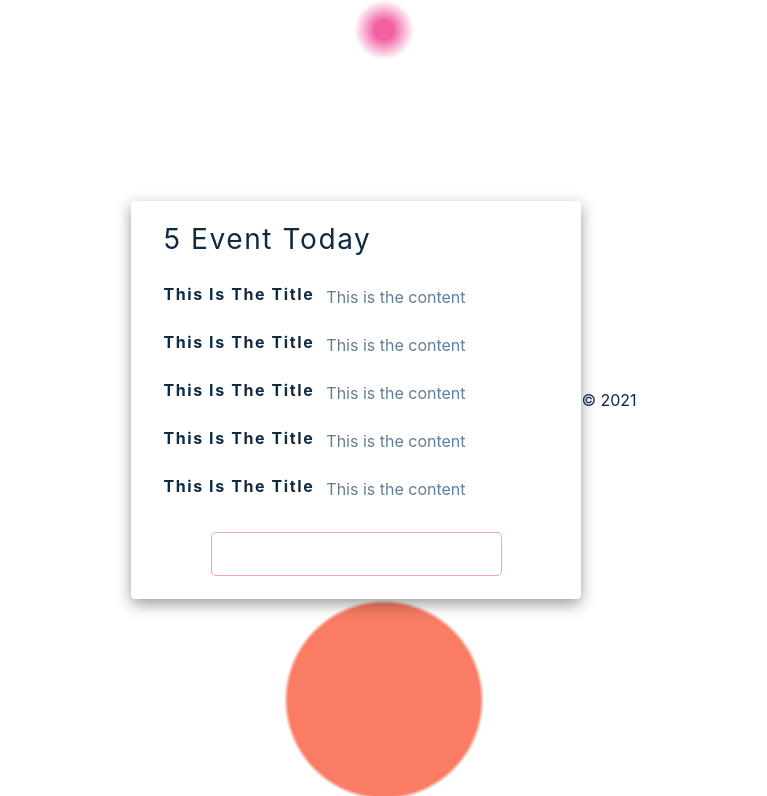
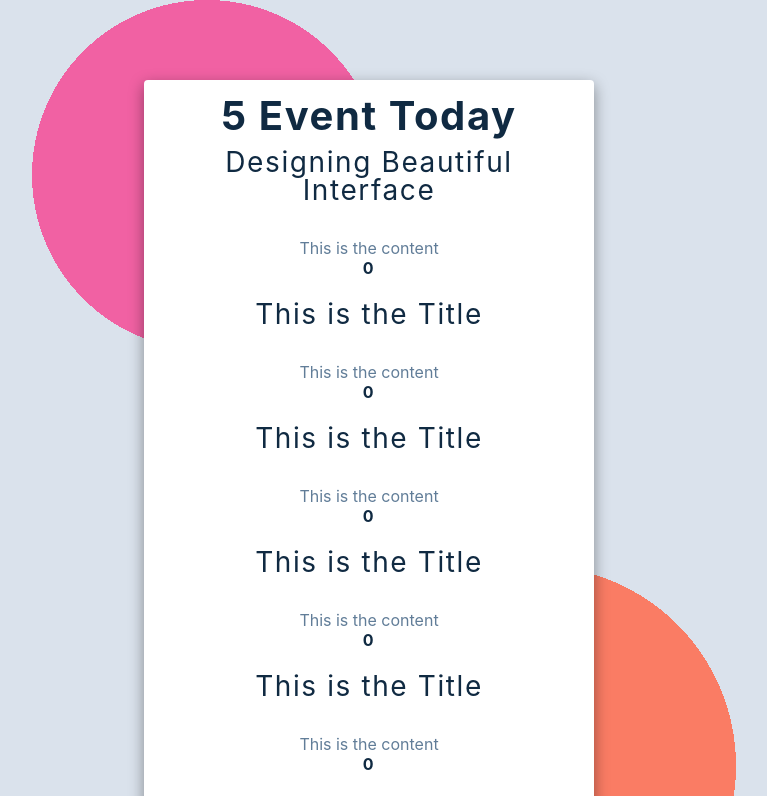
Before and after one commit to Semiteagain/event-list, a React (Create React App) app: page / in a window 1280 px wide. Shown: the top 796 px of the page, without its empty margins (256-1023 px from the left). Built offline with nearby package versions, Linux system fonts and the light colour scheme.

Commit message:
working on the css

```diff
--- a/public/index.css
+++ b/public/index.css
@@ -63,23 +63,19 @@ body {
   color: var(--clr-grey-9);
   line-height: 1.5;
   font-size: 0.875rem;
-  background: radial-gradient(closest-side,#F161A3 32% ,transparent) top center/60px 60px,
-  radial-gradient(closest-side,#FA7C64 96%,transparent) bottom center/200px 200px;
+
+}
+
+.box {
+  min-height: 90vh;
+  min-width: 55vw;
+  border:none;
+  background: radial-gradient(closest-side,#F161A3 100% ,transparent) top left/350px 350px,
+  radial-gradient(closest-side,#FA7C64 100%,transparent) bottom right/400px 400px;
   background-repeat:no-repeat;
 }
 
-.box {
-  width:200px;
-  height:200px;
-  border:1px solid;
 
-}
-ul {
-  list-style-type: none;
-}
-a {
-  text-decoration: none;
-}
 h1,
 h2,
 h3,
@@ -88,6 +84,7 @@ h4 {
   text-transform: capitalize;
   line-height: 1.25;
   margin-bottom: 0.75rem;
+
 }
 h1 {
   font-size: 3rem;
@@ -152,13 +149,14 @@ main {
 }
 
 .container {
-  width: 90vw;
-  margin: 5rem 0;
+  width: 70vw;
+  margin: 5rem 7rem;
   max-width: var(--fixed-width);
   background: var(--clr-white);
   border-radius: var(--radius);
-  padding: 1.5rem 2rem;
+  padding: 1rem 1.5rem;
   box-shadow: var(--dark-shadow);
+  text-align: center;
 }
 .container h3 {
   font-weight: normal;
@@ -166,19 +164,13 @@ main {
   margin-bottom: 2rem;
 }
 .list-event {
-  display: grid;
+  display: block;
   grid-template-columns: auto 1fr;
   column-gap: 0.75rem;
   margin-bottom: 1.5rem;
   align-items: center;
 }
-.list-event img {
-  width: 75px;
-  height: 75px;
-  object-fit: cover;
-  border-radius: 50%;
-  box-shadow: var(--light-shadow);
-}
+
 .list-event h4 {
   margin-bottom: 0.35rem;
 }
@@ -190,7 +182,7 @@ main {
   display: block;
   width: 75%;
   border-color: transparent;
-  background: var(--clr-pink);
+  background: var(--clr-grey-1);
   margin: 2rem auto 0 auto;
   text-transform: capitalize;
   font-size: 1.2rem;
@@ -200,3 +192,7 @@ main {
   outline: 1px solid rgba(242, 138, 178, 0.8);
   cursor: pointer;
 }
+
+.footer {
+  text-align: center;
+}
--- a/src/App.js
+++ b/src/App.js
@@ -9,18 +9,26 @@ import EventList from './components/EventList'
 
 function App() {
   return (
+
      <main>
+       <div className="box">
        <section className="container">
-         <h3>{listdetails.length} Event Today</h3>
+         <h2>{listdetails.length} Event Today</h2>
+
+
          {listdetails.map((newList => {
            return <EventList
            key = {newList.key}
            title = {newList.title}
-           content = {newList.content} />
+           content = {newList.content}
+          currentDAy = {newList.currentDAy}
+          />
          }))}
+
        <button >View all events</button>
        </section>
        <Footer />
+       </div>
      </main>
 
   )
--- a/src/components/Footer.jsx
+++ b/src/components/Footer.jsx
@@ -5,7 +5,7 @@ function Footer() {
     const currentYear = d.getFullYear()
     return (
         <div>
-            <footer> &copy; {currentYear}</footer>
+            <footer className="footer"> &copy; {currentYear}</footer>
         </div>
     )
 }
--- a/src/components/eventList.jsx
+++ b/src/components/eventList.jsx
@@ -1,10 +1,13 @@
 import React from 'react'
 
 function eventList(props) {
+    const d = new Date();
+    const currentDay = d.getMonth();
     return (
         <div className="list-event">
-            <h4>{props.title}</h4>
+            <h3>{props.title}</h3>
             <p>{props.content} </p>
+            <h4>{currentDay}</h4>
         </div>
     )
 }
--- a/src/components/listdetails.jsx
+++ b/src/components/listdetails.jsx
@@ -1,27 +1,37 @@
+
+
+
 const listdetails= [
     {   key : 1,
-        title : "This is the Title",
-        content : "This is the content"
+        title : "Designing Beautiful Interface",
+        content : "This is the content",
+
+
     },
+
     {
         key : 2,
         title : "This is the Title",
-        content : "This is the content"
+        content : "This is the content",
+
     },
     {
         key : 3,
         title : "This is the Title",
-        content : "This is the content"
+        content : "This is the content",
+
     },
     {
         key : 4,
         title : "This is the Title",
-        content : "This is the content"
+        content : "This is the content",
+
     },
     {
         key : 5,
         title : "This is the Title",
-        content : "This is the content"
+        content : "This is the content",
+
     },
 ]
 
```
Also changed, not shown: 1 other file (tests, documents, lock files or other folders).
